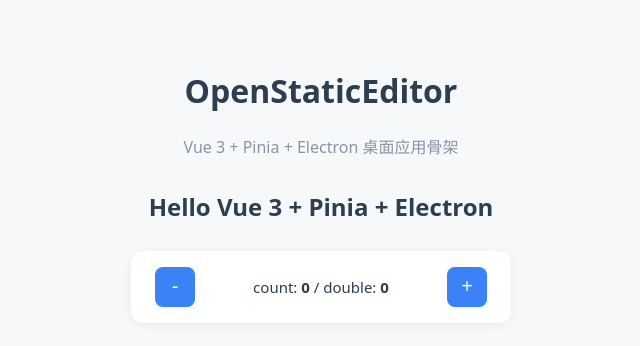
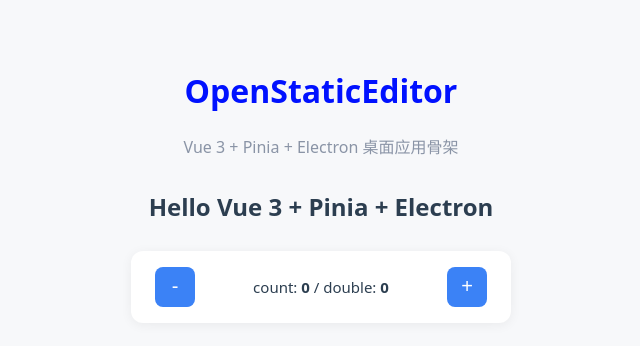
Before and after one commit to LetsUFO/openStaticEditor, a Vue app: page / in a window 1280 px wide. Shown: the top 346 px of the page, without its empty margins (319-959 px from the left). Built offline with nearby package versions, Linux system fonts and the light colour scheme.

Commit message:
fix: 在 Tailwind @theme 声明 --color-primary，使 text-primary 工具类生效

```diff
--- a/package.json
+++ b/package.json
@@ -38,9 +38,9 @@
 		"vue-tsc": "^2.1.10"
 	},
 	"build": {
-		"appId": "com.azrael.openstaticeditor",
+		"appId": "openstaticeditor",
 		"productName": "OpenStaticEditor",
-		"copyright": "Copyright © 2026 Azrael",
+		"copyright": "Copyright © 2026 Let's UFO",
 		"directories": {
 			"output": "release/${version}"
 		},
--- a/src/App.vue
+++ b/src/App.vue
@@ -7,7 +7,7 @@ const counter = useCounterStore()
 
 <template>
 	<div class="container">
-		<h1>OpenStaticEditor</h1>
+		<h1 class="text-primary">OpenStaticEditor</h1>
 		<p class="sub">Vue 3 + Pinia + Electron 桌面应用骨架</p>
 
 		<HelloWorld />
--- a/src/style.css
+++ b/src/style.css
@@ -3,3 +3,9 @@
    会覆盖 antd 组件自带样式（如按钮、表单），故关闭以避免冲突。 */
 @import "tailwindcss/theme.css" layer(theme);
 @import "tailwindcss/utilities.css" layer(utilities);
+
+/* 自定义设计 token：声明后自动生成 text-primary / bg-primary / border-primary 等工具类。
+   注意：需与 src/style/theme.ts 的 light.primary 保持同值（目前手动同步一份）。 */
+@theme {
+	--color-primary: #0011ff;
+}
--- /dev/null
+++ b/src/style/theme.ts
@@ -0,0 +1 @@
+export const light = { primary: '#0011ff' }
```
